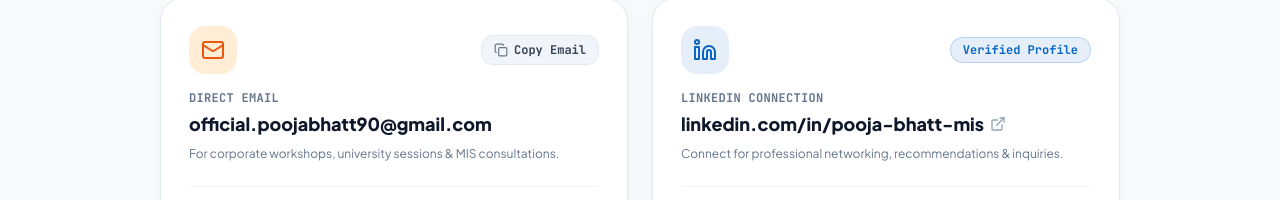
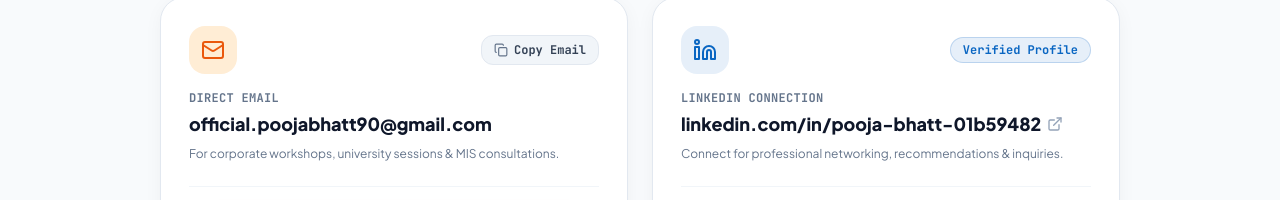
Before and after one commit to aps-waan/Pooja-ma-am-s-portfolio, a React (Vite) app: page / in a window 1280 px wide. Shown: the part 11750-11950 px from the top of the page. Built offline with nearby package versions, Linux system fonts and the light colour scheme.

Commit message:
Update LinkedIn link to https://www.linkedin.com/in/pooja-bhatt-01b59482/

```diff
--- a/src/components/Contact.tsx
+++ b/src/components/Contact.tsx
@@ -104,7 +104,7 @@ export const Contact: React.FC = () => {
                 rel="noopener noreferrer"
                 className="text-lg font-extrabold text-slate-900 dark:text-white hover:text-[#0A66C2] dark:hover:text-[#38bdf8] transition-colors flex items-center gap-1.5"
               >
-                <span>linkedin.com/in/pooja-bhatt-mis</span>
+                <span>linkedin.com/in/pooja-bhatt-01b59482</span>
                 <ExternalLink className="w-4 h-4 text-slate-400" />
               </a>
               <p className="text-xs text-slate-500 dark:text-slate-400 mt-2">
--- a/src/data/portfolioData.ts
+++ b/src/data/portfolioData.ts
@@ -6,8 +6,8 @@ export const personalInfo = {
   specialization: "Advanced Excel, Power BI & Enterprise ERP Systems",
   location: "Mohali, Punjab, India",
   email: "official.poojabhatt90@gmail.com",
-  linkedin: "https://www.linkedin.com/in/pooja-bhatt-mis",
-  linkedinUsername: "pooja-bhatt-mis",
+  linkedin: "https://www.linkedin.com/in/pooja-bhatt-01b59482/",
+  linkedinUsername: "pooja-bhatt-01b59482",
   summary: "Results-driven MIS/BI Reports and Dashboard Specialist with 10+ years of cross-industry experience spanning logistics, retail, luxury automotive, e-commerce, and higher education. Expert in architecting automated reporting pipelines, Power BI executive dashboards, ERP integrations, and billing audits. Passionate corporate trainer who has upskilled 1,000+ students and professionals in Advanced Excel, DAX, and Power BI.",
   resumeUrl: "/Pooja_Bhatt_Resume.pdf",
 };
```
